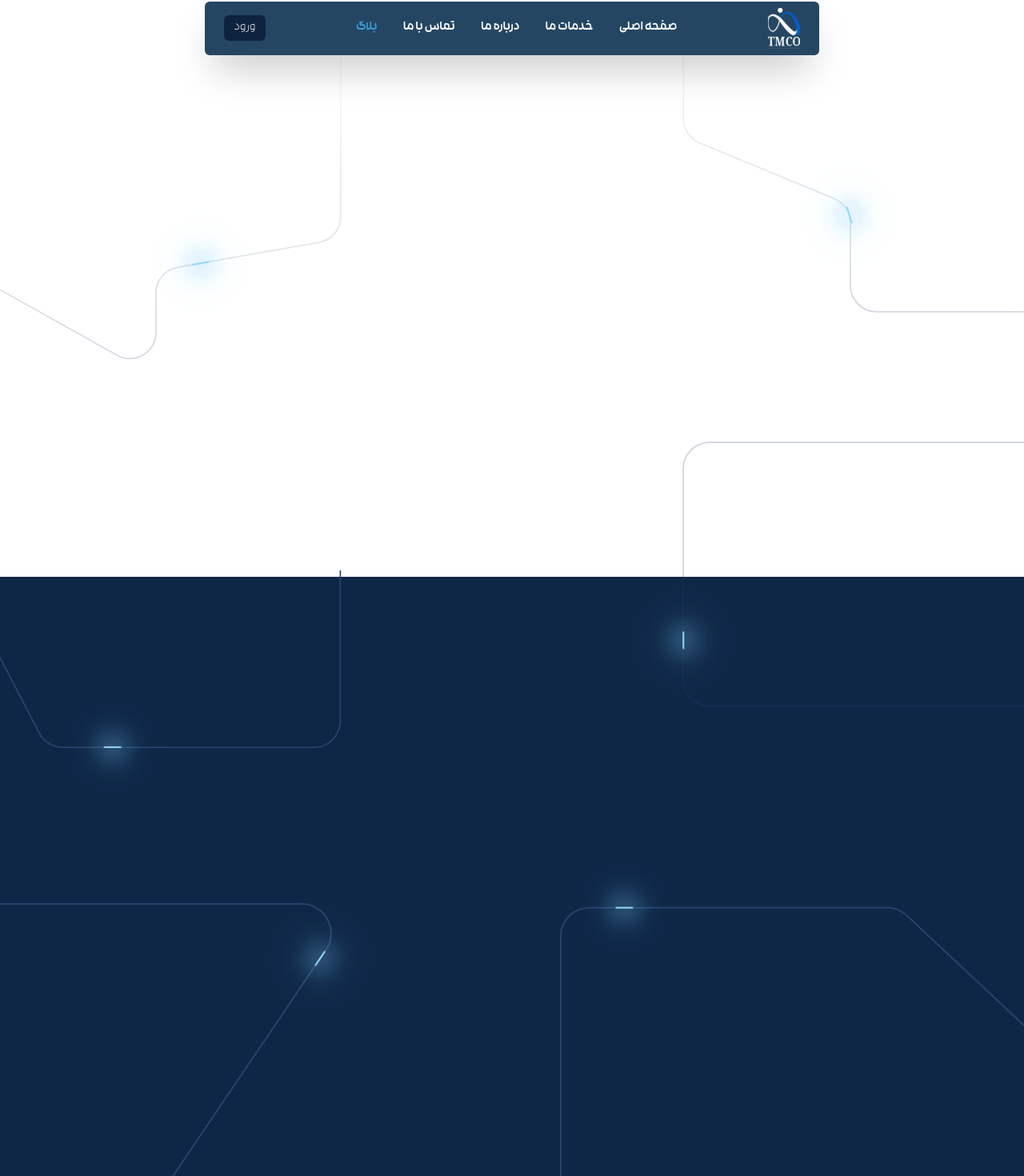
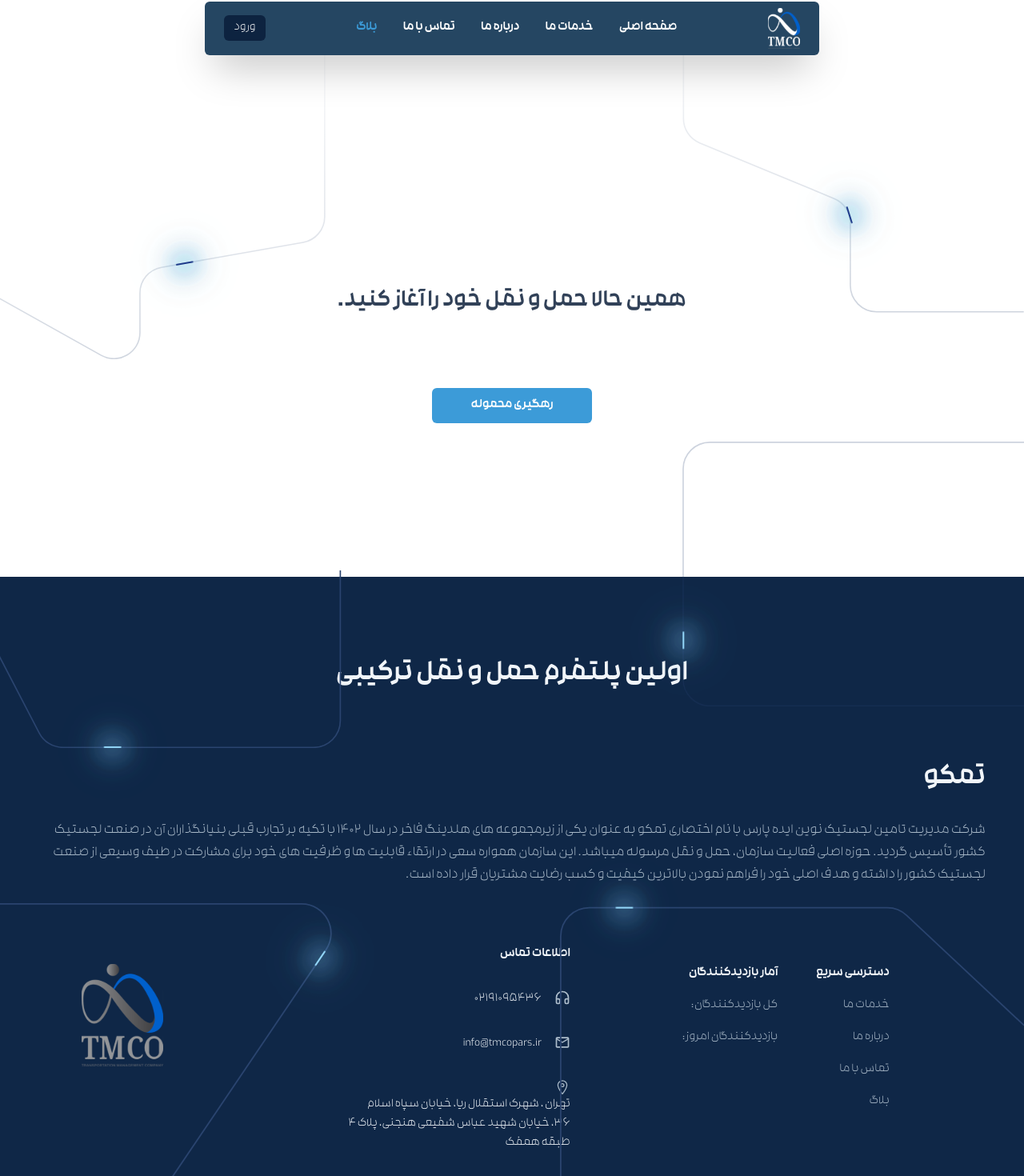
Before and after one commit to AMIRBAXXTER/tmco_project, a Next.js app in the folder frontend/: page /blog in a window 1280 px wide. Shown: the part 38-1508 px from the top of the page at 80% size. Built offline with nearby package versions, Linux system fonts and the light colour scheme.

Commit message:
working on footer

```diff
--- a/frontend/src/app/globals.css
+++ b/frontend/src/app/globals.css
@@ -3,3 +3,37 @@
 .clip-login-shape {
   clip-path: url(#loginShape);
 }
+
+.worm-glow-light {
+  width: 22px;
+  height: 2px;
+  background: #93d7f9;
+  border-radius: 2px;
+  position: absolute;
+  box-shadow:
+    0 0 25px rgba(147, 215, 249, 1),
+    0 0 30px rgba(147, 215, 249, 0.95),
+    0 0 35px rgba(147, 215, 249, 0.9),
+    0 0 40px rgba(147, 215, 249, 0.85),
+    0 0 45px rgba(147, 215, 249, 0.8),
+    0 0 50px rgba(147, 215, 249, 0.75);
+  filter:
+    drop-shadow(0 0 15px rgba(147, 215, 249, 0.9)) drop-shadow(0 0 20px rgba(147, 215, 249, 0.85));
+}
+
+.worm-glow-dark {
+  width: 22px;
+  height: 2px;
+  background: #1E3A8A;
+  border-radius: 2px;
+  position: absolute;
+  box-shadow:
+    0 0 25px rgb(0, 213, 255),
+    0 0 30px rgba(0, 213, 255, 0.95),
+    0 0 35px rgba(0, 213, 255, 0.9),
+    0 0 40px rgba(0, 213, 255, 0.85),
+    0 0 45px rgba(0, 213, 255, 0.8),
+    0 0 50px rgba(0, 213, 255, 0.75);
+  filter:
+    drop-shadow(0 0 15px rgba(22, 74, 107, 0.9)) drop-shadow(0 0 20px rgba(60, 155, 216, 0.85));
+}
--- a/frontend/src/components/Footer.js
+++ b/frontend/src/components/Footer.js
@@ -2,6 +2,9 @@
 import React, { useEffect } from "react";
 import { gsap } from "gsap";
 import { MotionPathPlugin } from "gsap/MotionPathPlugin";
+import { LuHeadphones } from "react-icons/lu";
+import { MdOutlineMailOutline } from "react-icons/md";
+import { IoLocationOutline } from "react-icons/io5";
 
 export default function Footer() {
     const year = new Date().getFullYear();
@@ -18,9 +21,34 @@ export default function Footer() {
             { el: ".dot6", path: "#path6" },
         ];
 
+        const isBackgroundLight = (x, y) => {
+            let el = document.elementFromPoint(x, y);
+            if (!el) return false;
+
+            // اگر عنصر نور بود → برو به عنصر زیرش
+            if (el.classList.contains("worm-glow-light") || el.classList.contains("worm-glow-dark")) {
+                el.style.pointerEvents = "none";
+                const under = document.elementFromPoint(x, y);
+                el.style.pointerEvents = ""; // بازگرداندن
+                el = under;
+            }
+
+            // بالا رفتن تا برسیم به یکی از کلاس‌های تعیین‌شده
+            while (
+                el &&
+                !el.classList.contains("footer-dark-section") &&
+                !el.classList.contains("bg-white")
+            ) {
+                el = el.parentElement;
+            }
+
+            // اگر بخش روشن بود
+            if (el && el.classList.contains("bg-white")) return true;
+
+            // اگر بخش آبی تیره یا هیچ‌کدام نبود
+            return false;
+        };
         const animateWorms = () => {
-            gsap.killTweensOf(worms.map(w => w.el)); // حذف انیمیشن‌های قبلی
-
             worms.forEach(({ el, path }) => {
                 gsap.to(el, {
                     duration: 10,
@@ -33,28 +61,46 @@ export default function Footer() {
                         autoRotate: true,
                         alignOrigin: [0.5, 0.5],
                     },
+                    onUpdate: function () {
+                        const dot = document.querySelector(el);
+                        if (!dot) return;
+                        const bbox = dot.getBoundingClientRect();
+                        const centerX = bbox.left + bbox.width / 2;
+                        const centerY = bbox.top + bbox.height / 2;
+
+                        if (isBackgroundLight(centerX, centerY)) {
+                            dot.classList.remove("worm-glow-light");
+                            dot.classList.add("worm-glow-dark");
+                        } else {
+                            dot.classList.remove("worm-glow-dark");
+                            dot.classList.add("worm-glow-light");
+                        }
+                    }
                 });
             });
-        };
+        }
 
-        animateWorms(); // اجرای اولیه
+        animateWorms();
         window.addEventListener('resize', animateWorms); // اجرای دوباره بعد از تغییر سایز
 
         return () => {
             window.removeEventListener('resize', animateWorms);
         };
+
+
     }, []);
 
     return (
         <footer className="relative w-full overflow-hidden bg-white">
+
             {/* خطوط نورانی */}
             <div className="pointer-events-none absolute inset-0 z-40">
-                <div className="worm-glow dot1"></div>
-                <div className="worm-glow dot2"></div>
-                <div className="worm-glow dot3"></div>
-                <div className="worm-glow dot4"></div>
-                <div className="worm-glow dot5"></div>
-                <div className="worm-glow dot6"></div>
+                <div className="worm-glow-light dot1"></div>
+                <div className="worm-glow-light dot2"></div>
+                <div className="worm-glow-light dot3"></div>
+                <div className="worm-glow-light dot4"></div>
+                <div className="worm-glow-light dot5"></div>
+                <div className="worm-glow-light dot6"></div>
             </div>
 
             {/* لایه‌ SVGها */}
@@ -62,7 +108,7 @@ export default function Footer() {
 
                 {/* ردیف بالایی */}
                 <div className="flex w-full justify-between">
-                    <svg className="w-1/3 h-auto -translate-y-10" width="519" height="518" viewBox="0 0 519 518" fill="none">
+                    <svg className="w-1/3 h-auto hidden md:block -translate-y-10" width="519" height="518" viewBox="0 0 519 518" fill="none">
                         <path id="path1" d="M1.61401 0V223.263C1.61401 239.447 11.3654 254.035 26.3188 260.224L230.637 344.776C245.59 350.965 255.342 365.553 255.342 381.737V477C255.342 499.091 273.25 517 295.342 517H519"
                             stroke="url(#paint0_linear_171_5033)" strokeOpacity="0.23" strokeWidth="2" />
                         <defs>
@@ -73,7 +119,7 @@ export default function Footer() {
                         </defs>
                     </svg>
 
-                    <svg className="w-1/3 h-auto" width="524" height="569" viewBox="0 0 524 569" fill="none">
+                    <svg className="md:w-1/3 w-full h-auto -translate-x-5 -translate-y-52 md:translate-y-0" width="524" height="569" viewBox="0 0 524 569" fill="none">
                         <path id="path2" d="M523 0V349.935C523 369.347 509.062 385.957 489.945 389.328L272.46 427.672C253.342 431.043 239.405 447.653 239.405 467.065V527.772C239.405 558.327 206.531 577.6 179.868 562.676L0 462"
                             stroke="url(#paint0_linear_171_5039)" strokeOpacity="0.23" strokeWidth="2" />
                         <defs>
@@ -87,12 +133,12 @@ export default function Footer() {
 
                 {/* ردیف میانی */}
                 <div className="flex w-full items-end justify-between">
-                    <svg className="w-1/3 h-auto relative -translate-y-10" width="510" height="396" viewBox="0 0 510 396" fill="none">
+                    <svg className="relative w-[90%] -translate-y-[280px] md:w-1/3 md:h-auto md:-translate-y-10" width="510" height="396" viewBox="0 0 510 396" fill="none">
                         <path id="path3" d="M512 1H41.1306C19.0392 1 1.13055 18.9086 1.13055 41V355C1.13055 377.091 19.0392 395 41.1306 395H512"
                             stroke="#2A446F" strokeOpacity="0.23" strokeWidth="2" />
                     </svg>
 
-                    <svg className="w-1/3 h-auto relative -translate-y-[-12px]" width="511" height="266" viewBox="0 0 511 266" fill="none">
+                    <svg className="w-1/3 h-auto relative hidden md:block -translate-y-[-12px]" width="511" height="266" viewBox="0 0 511 266" fill="none">
                         <path id="path4" d="M509.5 -57.5V225C509.5 247.091 491.591 265 469.5 265H94.2798C79.36 265 65.6802 256.696 58.7945 243.461L-110 -81"
                             stroke="#2A446F" strokeWidth="2" />
                     </svg>
@@ -105,7 +151,7 @@ export default function Footer() {
                             stroke="#2A446F" strokeWidth="2" />
                     </svg>
 
-                    <svg className="relative bottom-0 left-[-200px] md:static md:bottom-auto md:left-auto md:w-[415px] md:h-auto"
+                    <svg className="relative bottom-[100px] left-[-230px] md:static md:bottom-auto md:left-auto md:w-[415px] md:h-auto"
                         width="452" height="391" viewBox="0 0 452 391" fill="none">
                         <path id="path6" d="M0 1H410.649C442.719 1 461.749 36.849 443.78 63.4124L221.5 392"
                             stroke="#2A446F" strokeWidth="2" />
@@ -115,34 +161,61 @@ export default function Footer() {
 
             {/* محتوای فوتر */}
             <div className="relative z-20 grid min-h-[1500px] grid-rows-[auto_auto_auto]">
-                <section className="mx-auto flex w-full h-[350px] md:h-[735px] flex-col justify-end px-6 pb-[clamp(8rem,16vw,12rem)] pt-[clamp(6rem,12vw,8rem)] text-right text-slate-700 lg:px-12"></section>
-                <section className="relative w-full h-[1200px] md:h-[767px] bg-[#0F2747] px-6 py-[clamp(8rem,16vw,12rem)] text-slate-100 lg:px-12"></section>
-            </div>
+                <section className="mx-auto flex w-full h-[735px] flex-col justify-end px-6 pb-[clamp(8rem,16vw,12rem)] pt-[clamp(6rem,12vw,8rem)] text-right text-slate-700 lg:px-12">
+                    <h2 className="w-auto h-auto md:translate-y-[-90px] translate-y-[-180px] text-center font-bold text-3xl">همین حالا حمل و نقل خود را آغاز کنید.</h2>
+                    <button className="bg-[#3C9BD8] text-white font-bold mx-auto translate-y-[-100px] md:translate-y-0 py-2.5 w-[200px] rounded-md hover:bg-blue-500">رهگیری محموله</button>
+                </section>
+                <section className="relative footer-dark-section w-full h-[1200px] md:h-[767px] bg-[#0F2747] px-6 py-[clamp(8rem,16vw,12rem)] text-slate-100 lg:px-12">
+                    <h2 className="w-auto h-auto md:translate-y-[-90px] mt-16 md:mt-0 text-center font-bold md:text-4xl text-3xl">اولین پلتفرم حمل و نقل ترکیبی</h2>
+                    <h2 className="w-auto h-auto mt-10 md:mt-0 font-bold text-4xl">تمکو</h2>
+                    <p className="mt-8 md:text-lg text-[#ADBDCC]">شرکت مدیریت تامین لجستیک نوین ایده پارس با نام اختصاری تمکو  به عنوان یکی از زیرمجموعه های هلدینگ فاخر در سال 1402 با تکیه بر تجارب قبلی بنیانگذاران آن در صنعت لجستیک کشور تأسیس گردید. حوزه اصلی فعالیت سازمان، حمل و نقل مرسوله میباشد. اين سازمان همواره سعی در ارتقاء قابلیت ها و ظرفیت های خود برای مشارکت در طیف وسیعی از صنعت لجستیک کشور را داشته و هدف اصلی خود را فراهم نمودن بالاترین کیفیت و کسب رضایت مشتريان قرار داده است.</p>
+                    <div className="flex-col md:flex-row h-full flex mt-8">
+                        <div className="w-full md:w-1/4 h-1/6 mx-0 md:mx-30 md:mt-16">
+                            <div className="flex justify-around w-full h-full">
+                                <div className="w-1/2 h-full">
+                                    <div className="flex flex-col gap-4">
+                                        <h2 className="font-bold">دسترسی سریع</h2>
+                                        <a className="text-[#ADBDCC]" href="/">خدمات ما</a>
+                                        <a className="text-[#ADBDCC]" href="/">درباره ما</a>
+                                        <a className="text-[#ADBDCC]" href="/">تماس با ما</a>
+                                        <a className="text-[#ADBDCC]" href="/">بلاگ</a>
+                                    </div>
 
-            {/* استایل کرم نورانی */}
-            <style jsx>{`
-                .worm-glow {
-                    width: 22px;
-                    height: 2px;
-                    background: #93d7f9; /* رنگ اصلی */
-                    border-radius: 2px;
-                    position: absolute;
+                                </div>
+                                <div className="w-1/2 h-full">
+                                    <div className="flex flex-col gap-4">
+                                        <h2 className="font-bold">آمار بازدیدکنندگان</h2>
+                                        <p className="text-[#ADBDCC]">کل بازدیدکنندگان:</p>
+                                        <p className="text-[#ADBDCC]">بازدیدکنندگان امروز:</p>
+                                    </div>
 
-                    /* هاله چند لایه برای پرنور بودن */
-                    box-shadow:
-                    0 0 25px rgba(147, 215, 249, 1),
-                    0 0 30px rgba(147, 215, 249, 0.95),
-                    0 0 35px rgba(147, 215, 249, 0.9),
-                    0 0 40px rgba(147, 215, 249, 0.85),
-                    0 0 45px rgba(147, 215, 249, 0.8),
-                    0 0 50px rgba(147, 215, 249, 0.75);
-                    filter:
-                    drop-shadow(0 0 15px rgba(147, 215, 249, 0.9))
-                    drop-shadow(0 0 20px rgba(147, 215, 249, 0.85));
-                }
+                                </div>
+                            </div>
+                        </div>
+                        <div className="flex flex-col w-full md:w-1/4 h-3/6 mt-10 gap-8">
+                            <p className="font-bold">اطلاعات تماس</p>
+                            <div className="flex gap-4">
+                                <LuHeadphones size={20} color={"#ADBDCC"} /> <span>02191095436</span>
+                            </div>
+                            <div className="flex gap-4">
+                                <MdOutlineMailOutline size={20} color={"#ADBDCC"} /> <span>info@tmcopars.ir</span>
+                            </div>
+                            <div className="flex-col">
+                                <IoLocationOutline size={20} color={"#ADBDCC"} /> <span>تهران ، شهرک استقلال ريا، خیابان سپاه اسلام 36، خیابان شهید عباس شفیعی هنجنی، پلاک 4 طبقه همفک</span>
+                            </div>
 
 
-`}</style>
+
+
+                        </div>
+                        <div className="w-full md:w-1/6 md:mr-50  h-2/6 flex justify-center">
+                            <img className="mt-16 ml-6 -translate-y-72 md:-translate-y-0 w-[100px] md:w-[550px] h-full" src="/footer_logo.svg" alt="logo" />
+                        </div>
+
+                    </div>
+
+                </section>
+            </div>
 
         </footer>
     );
```
Also changed, not shown: frontend/public/footer_logo.svg (added), 1 other file (tests, documents, lock files or other folders).
